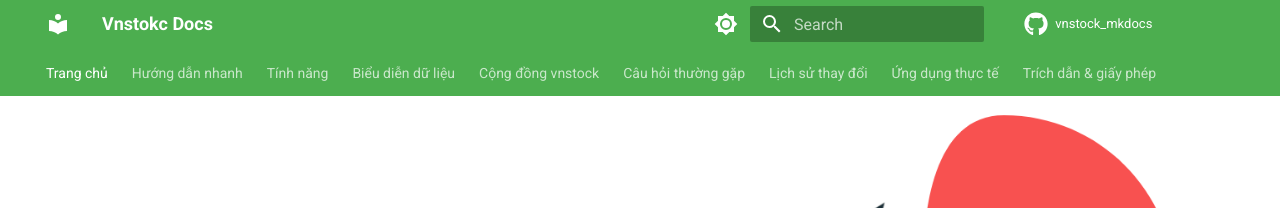
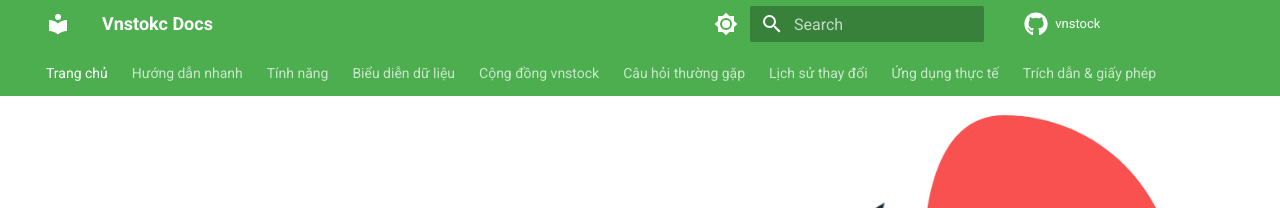
Before and after one commit to thinh-vu/vnstock, an MkDocs documentation site: the page built from docs/docs/index.md, in a window 1280 px wide. Shown: the top 208 px of the page. Built offline with MkDocs 1.6.1 and Material for MkDocs 9.7.7, drawn with Linux system fonts in a browser that asks for light colours; comment, search, counter and statistics services are not loaded.

Commit message:
Update mkdocs.yml

```diff
--- a/docs/mkdocs.yml
+++ b/docs/mkdocs.yml
@@ -1,5 +1,5 @@
 site_name: Vnstokc Docs
-site_url: https://thinh-vu.github.io/vnstock_mkdocs/
+site_url: https://docs.vnstock.site
 site_description: >-
   Vnstock Docs
 theme:
@@ -140,8 +140,8 @@
   # - name: Việt Nam
   #   link: /vi/
   #   lang: vi
-repo_name: vnstock_mkdocs
-repo_url: https://github.com/thinh-vu/vnstock_mkdocs
+repo_name: vnstock
+repo_url: https://github.com/thinh-vu/vnstock
 
 # Page tree
 nav:
```
